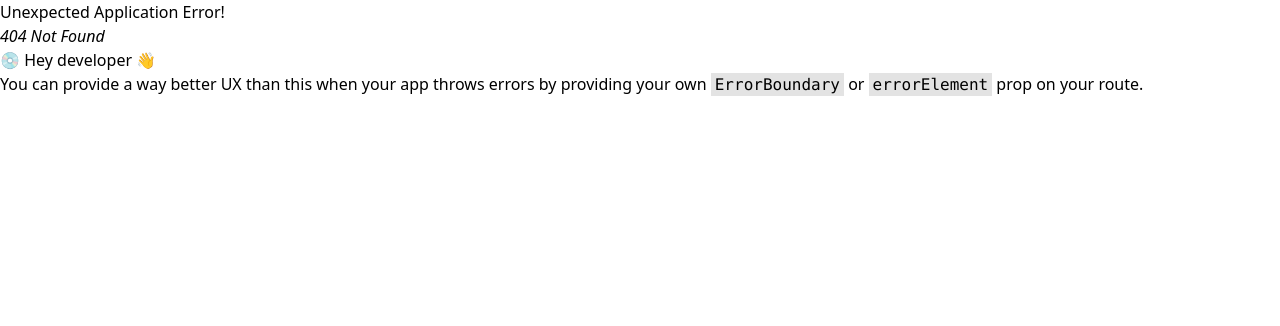
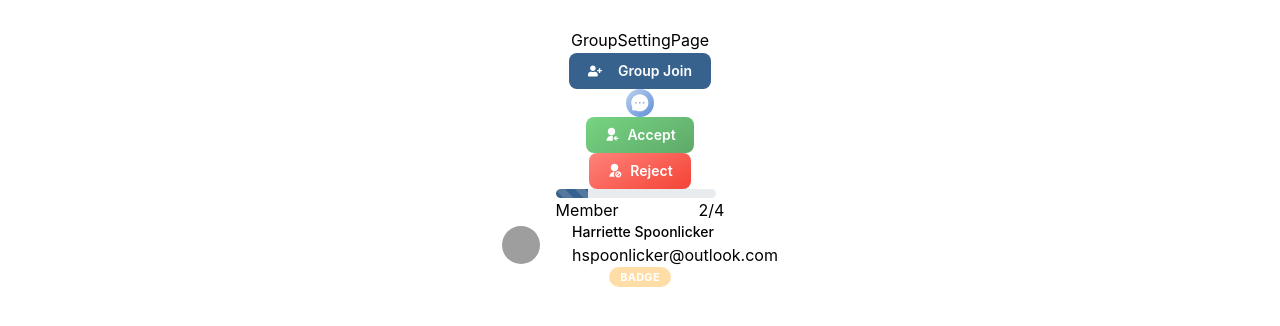
Before and after one commit to SE-TEAM-66/CPEvent-Frontend, a React (Vite) app in the folder CPEvent/: page /groupsettingpage in a window 1280 px wide. Before the commit this address had no page. Shown: the top 326 px of the page. Built offline with nearby package versions, Linux system fonts and the light colour scheme; grey boxes are pictures that could not be loaded.

Commit message:
component_Btn_member

```diff
--- a/CPEvent/package.json
+++ b/CPEvent/package.json
@@ -10,6 +10,9 @@
     "preview": "vite preview"
   },
   "dependencies": {
+    "@mantine/core": "^7.5.0",
+    "@mantine/hooks": "^7.5.0",
+    "@tabler/icons-react": "^2.46.0",
     "react": "^18.2.0",
     "react-dom": "^18.2.0",
     "react-router-dom": "^6.21.3"
@@ -24,6 +27,8 @@
     "eslint-plugin-react-hooks": "^4.6.0",
     "eslint-plugin-react-refresh": "^0.4.5",
     "postcss": "^8.4.33",
+    "postcss-preset-mantine": "^1.12.3",
+    "postcss-simple-vars": "^7.0.1",
     "tailwindcss": "^3.4.1",
     "vite": "^5.0.8"
   }
--- /dev/null
+++ b/CPEvent/src/components/AcceptJoinBtn.jsx
@@ -0,0 +1,14 @@
+import { Button } from "@mantine/core";
+import { RiUserReceived2Fill } from "react-icons/ri";
+export default function AcceptJoinBtn() {
+  return (
+    <Button
+      variant="gradient"
+      gradient={{ from: "#76D582", to: "#5FA969", deg: 151 }}
+      radius="md"
+    >
+      <RiUserReceived2Fill size={15} className="mr-2" />
+      Accept
+    </Button>
+  );
+}
--- /dev/null
+++ b/CPEvent/src/components/Badges.jsx
@@ -0,0 +1,5 @@
+import { Badge } from "@mantine/core";
+
+export function Badges({ color }) {
+  return <Badge color={color}>Badge</Badge>;
+}
--- /dev/null
+++ b/CPEvent/src/components/ContectBtn.jsx
@@ -0,0 +1,19 @@
+import { AiFillMessage } from "react-icons/ai";
+import { ActionIcon } from "@mantine/core";
+
+export default function ContectBtn() {
+  return (
+    <ActionIcon
+      variant="gradient"
+      gradient={{ from: "#BED2EF", to: "#5D8FD8", deg: 136 }}
+      radius="20"
+    >
+      <AiFillMessage
+        size={25}
+        className="mt-5 mb-5"
+        style={{ width: "70%", height: "70%" }}
+        stroke={2.5}
+      />
+    </ActionIcon>
+  );
+}
--- /dev/null
+++ b/CPEvent/src/components/GroupJoinBtn.jsx
@@ -0,0 +1,14 @@
+import { Button } from "@mantine/core";
+import { FaUserPlus } from "react-icons/fa";
+export default function GroupJoinBtn() {
+  return (
+    <Button
+      color="#37628D"
+      className=" hover:bg-blueP-7 text-white font-bold py-2 px-4 rounded flex items-center justify-center"
+      radius="md"
+    >
+      <FaUserPlus className="mr-4" />
+      Group Join
+    </Button>
+  );
+}
--- /dev/null
+++ b/CPEvent/src/components/MemberList.jsx
@@ -0,0 +1,24 @@
+import { UnstyledButton, Group, Avatar, Text } from "@mantine/core";
+
+export function MemberList() {
+  return (
+    <UnstyledButton className="p-4 bg-gray-100 hover:bg-gray-300">
+      <Group>
+        <Avatar
+          src="https://raw.githubusercontent.com/mantinedev/mantine/master/.demo/avatars/avatar-8.png"
+          radius="xl"
+        />
+
+        <div className="flex-1 ml-4">
+          <Text size="sm" fw={500}>
+            Harriette Spoonlicker
+          </Text>
+
+          <Text className="text-gray-500 text-xs">
+            hspoonlicker@outlook.com
+          </Text>
+        </div>
+      </Group>
+    </UnstyledButton>
+  );
+}
--- /dev/null
+++ b/CPEvent/src/components/ProgressBar.jsx
@@ -0,0 +1,17 @@
+import { Progress } from "@mantine/core";
+
+export default function ProgressBar({ progress }) {
+  return (
+    <div>
+      <Progress
+        color="#37628D"
+        value={progress}
+        style={{ height: "0.55rem", borderRadius: "0.75rem", width: "10rem" }}
+        animated
+      />
+      <div className="flex items-center">
+        <p className="mr-20">Member</p> <p>2/4</p>
+      </div>
+    </div>
+  );
+}
--- /dev/null
+++ b/CPEvent/src/components/RejectJoinBtn.jsx
@@ -0,0 +1,14 @@
+import { Button } from "@mantine/core";
+import { RiUserForbidFill } from "react-icons/ri";
+export default function RejectJoinBtn() {
+  return (
+    <Button
+      variant="gradient"
+      gradient={{ from: "#FF827A", to: "#F44336", deg: 151 }}
+      radius="md"
+    >
+      <RiUserForbidFill size={15} className="mr-2" />
+      Reject
+    </Button>
+  );
+}
--- /dev/null
+++ b/CPEvent/src/pages/GroupSettingPage.jsx
@@ -0,0 +1,25 @@
+import GroupJoinBtn from "../components/GroupJoinBtn";
+import AcceptJoinBtn from "../components/AcceptJoinBtn";
+import ContectBtn from "../components/ContectBtn";
+import RejectJoinBtn from "../components/RejectJoinBtn";
+
+import ProgressBar from "../components/ProgressBar";
+import { MemberList } from "../components/MemberList";
+import { Badges } from "../components/Badges";
+
+export default function GroupSettingPage() {
+  return (
+    <div className="flex flex-col items-center  pt-7  h-screen">
+      <div>GroupSettingPage</div>
+      <GroupJoinBtn />
+      <ContectBtn />
+      <AcceptJoinBtn />
+
+      <RejectJoinBtn />
+
+      <ProgressBar progress="20" />
+      <MemberList />
+      <Badges color="#FFDDA7" />
+    </div>
+  );
+}
--- a/CPEvent/tailwind.config.js
+++ b/CPEvent/tailwind.config.js
@@ -2,7 +2,14 @@
 export default {
   content: ["./index.html", "./src/**/*.{js,ts,jsx,tsx}"],
   theme: {
-    extend: {},
+    extend: {
+      colors: {
+        "blueP-5": "#37628D",
+        "blueP-7": "#213B55",
+        "bluegrey-5": "#A6BBD7",
+        "bluegrey-8.5": "#44546A",
+      },
+    },
   },
   plugins: [],
 };
```
Also changed, not shown: CPEvent/src/main.jsx (+8 -3 lines), 1 other file (tests, documents, lock files or other folders).
